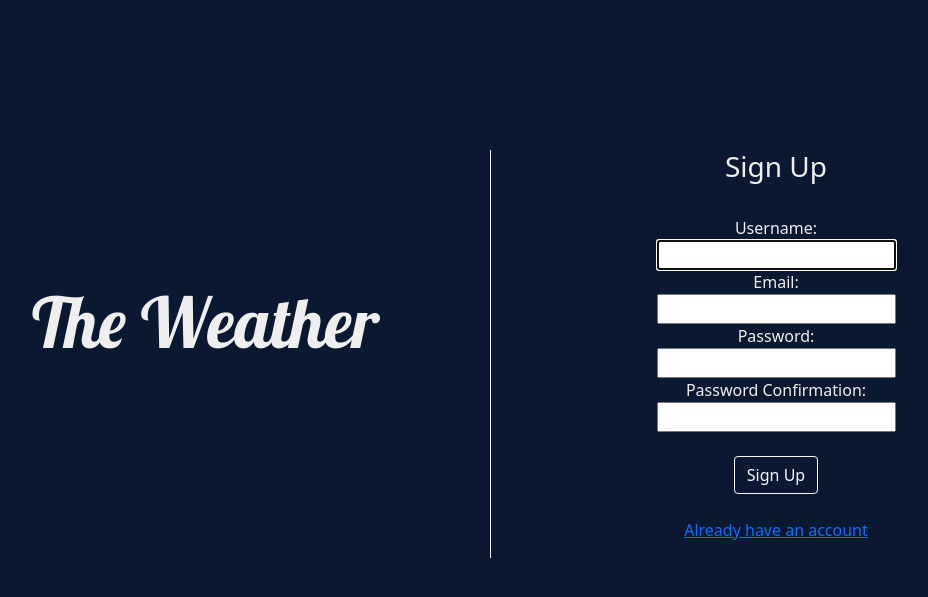
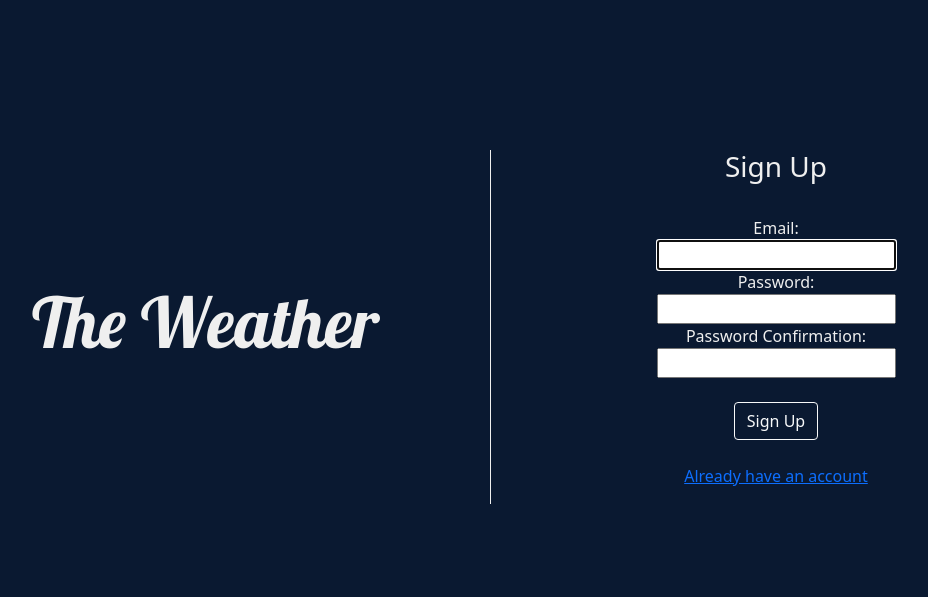
Before and after one commit to rafaellima47/django-weather, a Django app: page /users/signup/ in a window 1280 px wide. Shown: the part 72-669 px from the top of the page, without its empty margins (149-1077 px from the left). Run offline with Django 3.2, Linux system fonts and the light colour scheme.

Commit message:
registrations and login using emais as username

```diff
--- a/users/forms.py
+++ b/users/forms.py
@@ -6,4 +6,4 @@ class SignUpForm(UserCreationForm):
 
 	class Meta:
 		model = User
-		fields = ["email", "username", "password1", "password2"]
+		fields = ["username", "password1", "password2"]
--- a/users/templates/users/login.html
+++ b/users/templates/users/login.html
@@ -10,8 +10,8 @@
 			<h3>Login</h3><br>
 			<form method="POST" action="{% url 'login' %}">
 				{% csrf_token %}
-				Username:<br>
-				{{form.username}}<br>
+				Email:<br>
+				<input type="email" name="username" autofocus autocapitalize="none" required id="id_username"><br>
 				Password:<br>
 				{{form.password}}<br><br>
 				<input type="submit" class="btn btn-outline-light" value="Login"><br><br>
--- a/users/templates/users/signup.html
+++ b/users/templates/users/signup.html
@@ -10,10 +10,8 @@
 			<h3>Sign Up</h3><br>
 			<form method="POST" action="{% url 'signup' %}">
 				{% csrf_token %}
-				Username:<br>
-				{{form.username}}<br>
 				Email:<br>
-				{{form.email}}<br>
+				<input type="email" name="username" maxlength="150" autofocus required id="id_username"><br>
 				Password:<br>
 				{{form.password1}}<br>
 				Password Confirmation:<br>
```
